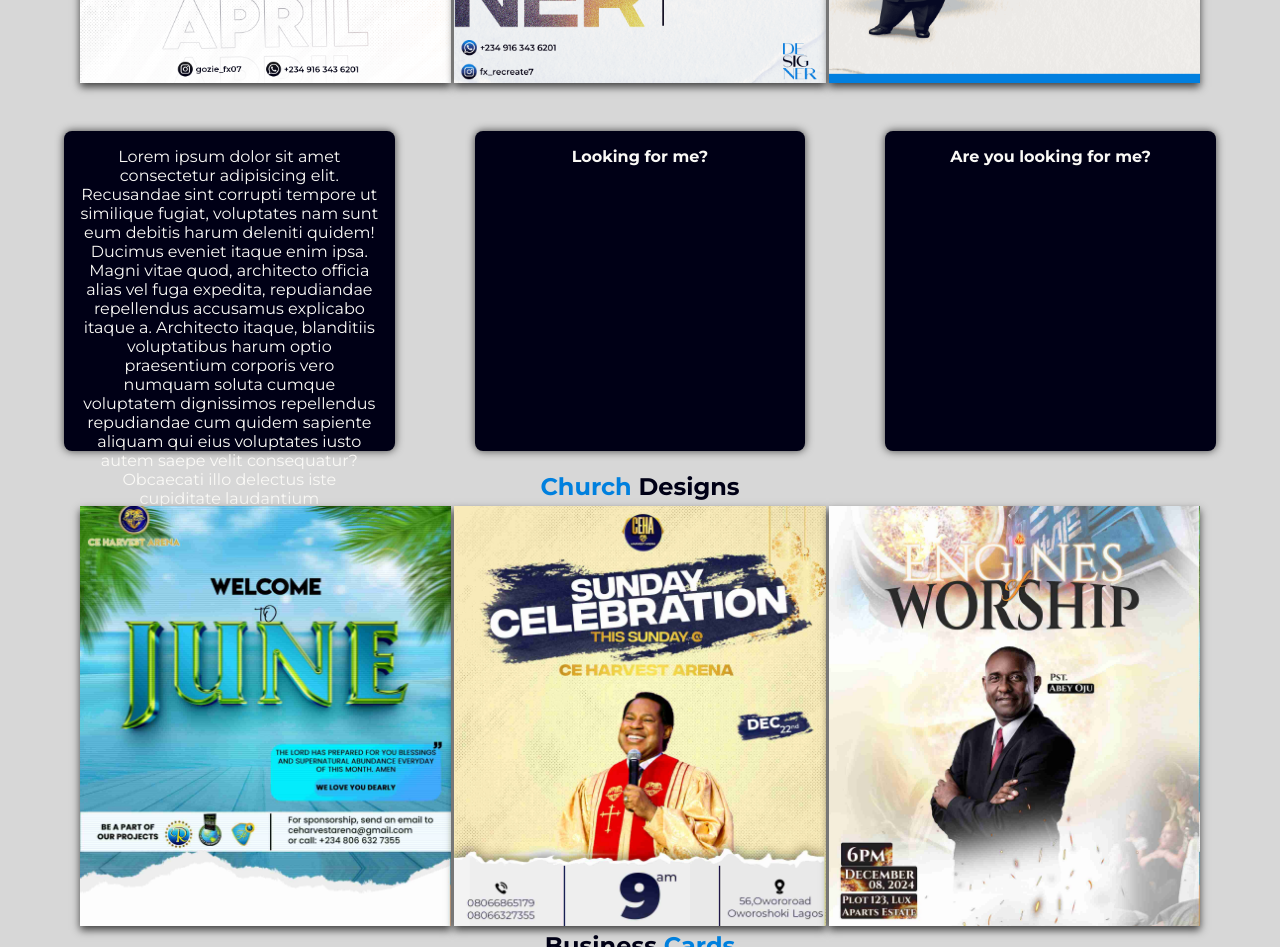
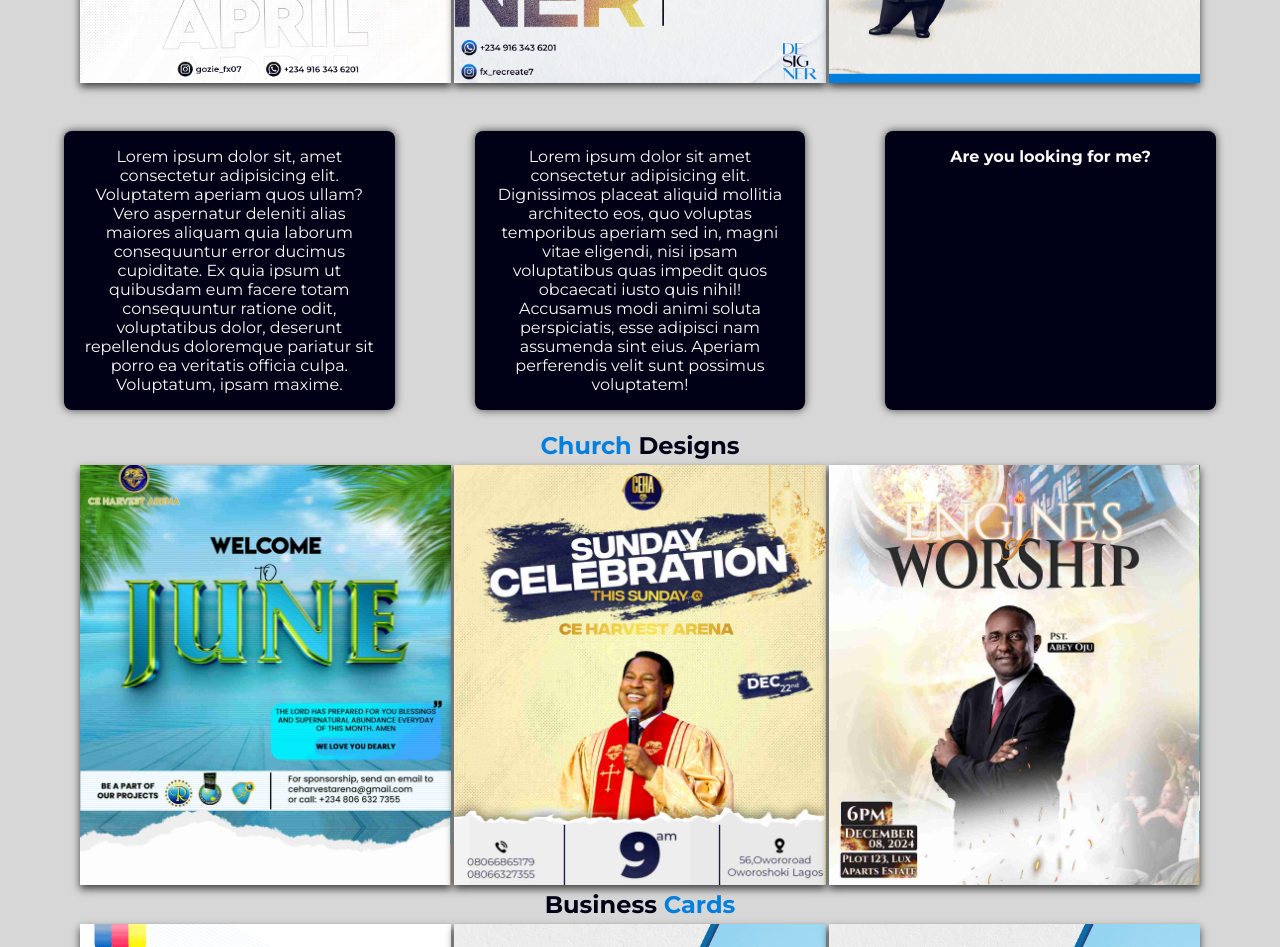
Before and after one commit to G-175/Gozie, a plain HTML site: page index.html in a window 1280 px wide. Shown: the part 1140-2087 px from the top of the page. Drawn offline with nearby package versions, Linux system fonts and the light colour scheme.

Commit message:
further adjustement on the cards

```diff
--- a/index.html
+++ b/index.html
@@ -83,11 +83,11 @@
         <div class="cards-container">
 
             <div class="first-cards">
-               <p>Lorem ipsum dolor sit amet consectetur adipisicing elit. Recusandae sint corrupti tempore ut similique fugiat, voluptates nam sunt eum debitis harum deleniti quidem! Ducimus eveniet itaque enim ipsa. Magni vitae quod, architecto officia alias vel fuga expedita, repudiandae repellendus accusamus explicabo itaque a. Architecto itaque, blanditiis voluptatibus harum optio praesentium corporis vero numquam soluta cumque voluptatem dignissimos repellendus repudiandae cum quidem sapiente aliquam qui eius voluptates iusto autem saepe velit consequatur? Obcaecati illo delectus iste cupiditate laudantium exercitationem rerum optio repudiandae fugit deleniti? Eos excepturi perferendis soluta distinctio voluptatem ullam deserunt, itaque non id. Obcaecati nihil quidem corporis deleniti voluptatem.</p>
+               <p>Lorem ipsum dolor sit, amet consectetur adipisicing elit. Voluptatem aperiam quos ullam? Vero aspernatur deleniti alias maiores aliquam quia laborum consequuntur error ducimus cupiditate. Ex quia ipsum ut quibusdam eum facere totam consequuntur ratione odit, voluptatibus dolor, deserunt repellendus doloremque pariatur sit porro ea veritatis officia culpa. Voluptatum, ipsam maxime.</p>
             </div>
 
             <div class="second-cards">
-                <h4>Looking for me?</h4>
+                <p>Lorem ipsum dolor sit amet consectetur adipisicing elit. Dignissimos placeat aliquid mollitia architecto eos, quo voluptas temporibus aperiam sed in, magni vitae eligendi, nisi ipsam voluptatibus quas impedit quos obcaecati iusto quis nihil! Accusamus modi animi soluta perspiciatis, esse adipisci nam assumenda sint eius. Aperiam perferendis velit sunt possimus voluptatem!</p>
 
             </div>
 
--- a/style.css
+++ b/style.css
@@ -259,7 +259,7 @@ header {
 
 .first-cards {
    background-color: var(--bg-color);
-   height: 20rem;
+   width: 100%;
    border-radius: .5rem;
    padding: 1rem;
    box-shadow: 0 0 8px 0 rgba(0, 0, 0,0.7);
@@ -271,7 +271,7 @@ header {
 
 .second-cards {
     background-color: var(--bg-color);
-    height: 20rem;
+    width: 100%;
     border-radius: .5rem;
    padding: 1rem;
    box-shadow: 0 0 8px 0 rgba(0, 0, 0,0.7);
@@ -283,7 +283,7 @@ header {
 
  .third-cards {
     background-color: var(--bg-color);
-    height: 20rem;
+   width: 100%;
     border-radius: .5rem;
    padding: 1rem;
    box-shadow: 0 0 8px 0 rgba(0, 0, 0,0.7);
```
